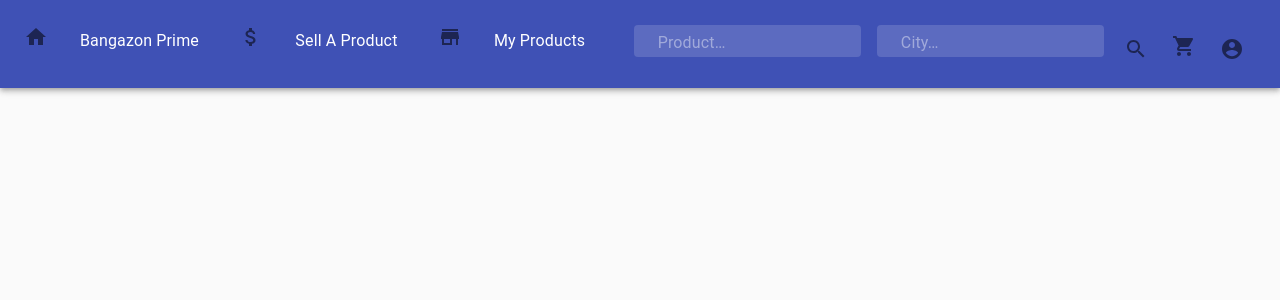
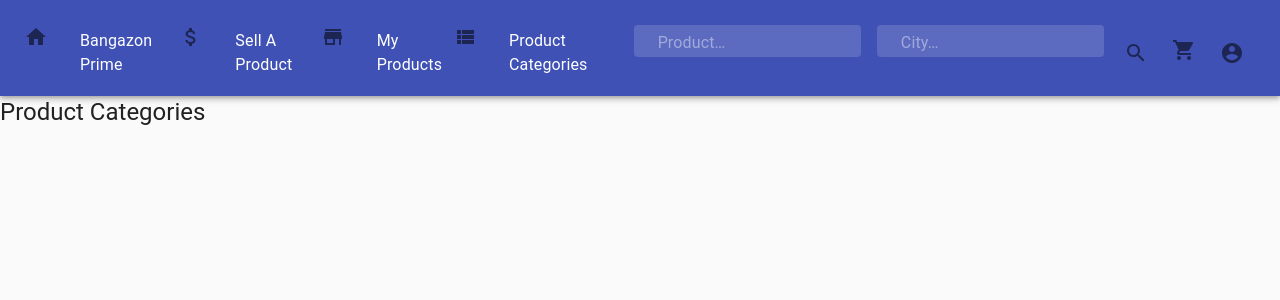
Before and after one commit to nss-cohort-36/bangazon-client-imagination-station-react, a React (Create React App) app in the folder bangazon/: page /product_categories in a window 1280 px wide. Shown: the top 300 px of the page. Built offline with nearby package versions, Linux system fonts and the light colour scheme; sample sign-in values are in the browser's storage.

Commit message:
added Product Categories to AppBar and updated Application Views

```diff
--- a/bangazon/src/components/ApplicationViews.js
+++ b/bangazon/src/components/ApplicationViews.js
@@ -7,14 +7,14 @@ import ProductDetail from './products/ProductDetails'
 import { isAuthenticated } from "../modules/simpleAuth";
 import OrderDetail from "./orders/OrderDetail";
 import SearchList from "./products/searchList"
-// import ProductDetail from './products/ProductDetails'
 import MyProductList from './products/MyProductList'
 import Home from './home/Home'
 import PaymentCreateForm from './payment/PaymentCreateForm'
-// import OrderDetail from './orders/OrderDetail'
 import Profile from './myAccount/Profile'
 import CompleteOrder from './orders/CompleteOrder'
 import ThankYou from "./orders/ThankYou"
+import ProductCategories from './products/ProductCategories';
+
 export default class ApplicationViews extends Component {
 
   render() {
@@ -112,6 +112,15 @@ export default class ApplicationViews extends Component {
             }
           }}
         />
+         <Route
+          exact path="/product_categories" render={props => {
+            if (isAuthenticated()) {
+              return <ProductCategories {...props} {...this.props} />
+            } else {
+              return <Redirect to='/login' />
+            }
+          }}
+        />
 
         <Route
           exact path="/" render={props => {
--- a/bangazon/src/components/nav/Navbar.js
+++ b/bangazon/src/components/nav/Navbar.js
@@ -26,7 +26,8 @@ import ListItem from '@material-ui/core/ListItem';
 import ListItemIcon from '@material-ui/core/ListItemIcon';
 import ListItemText from '@material-ui/core/ListItemText';
 import Home from '@material-ui/icons/Home'
-import AttachMoney from '@material-ui/icons/AttachMoney'
+import AttachMoney from '@material-ui/icons/AttachMoney';
+import ViewList from '@material-ui/icons/ViewList';
 import Store from '@material-ui/icons/Store'
 import './Navbar.css'
 import { isAuthenticated, logout } from "../../modules/simpleAuth"
@@ -229,6 +230,14 @@ class NavBar extends React.Component {
           </IconButton>
           <Link id="mobile-nav-link" to="/products"><p>My Products</p></Link>
         </MenuItem>
+
+        <MenuItem onClick={this.handleMobileMenuClose}>
+        <IconButton color="inherit" id="shopping-link">
+          <Link id="mobile-nav-link" to="/product_categories"><ViewList id="shopping-link" /></Link>
+          </IconButton>
+          <Link id="mobile-nav-link" to="/product_categories"><p>Product Categories</p></Link>
+        </MenuItem>
+
         <MenuItem onClick={this.handleMobileMenuClose}>
           <IconButton color="inherit" >
             {/* <Badge badgeContent={4} color="secondary"> */}
@@ -285,6 +294,9 @@ class NavBar extends React.Component {
 
               <ListItemIcon><Link to="/products" id="shopping-link" ><Store /></Link></ListItemIcon>
               <ListItemText><Link to="/products" id="nav-link">My Products</Link></ListItemText>
+              <ListItemIcon><Link to="/product_categories" id="shopping-link" ><ViewList /></Link></ListItemIcon>
+              <ListItemText><Link to="/product_categories" id="nav-link">Product Categories</Link></ListItemText>
+
               <div className={classes.search}>
                 <InputBase
                   placeholder="Product…"
--- /dev/null
+++ b/bangazon/src/components/products/ProductCategories.js
@@ -0,0 +1,28 @@
+import React, { Component }  from 'react';
+import PropTypes from 'prop-types';
+import { withStyles } from '@material-ui/core/styles';
+import Button from '@material-ui/core/Button';
+import Typography from '@material-ui/core/Typography';
+import List from '@material-ui/core/List';
+import ListItem from '@material-ui/core/ListItem';
+import ListItemText from '@material-ui/core/ListItemText';
+import Grid from '@material-ui/core/Grid';
+import "./Product.css";
+import APIManager from '../../modules/APIManager'
+
+
+class ProductCategories extends Component {
+    state = {
+        products: []
+    }
+
+    render(){
+        return(
+            <>
+                <Typography variant="h5" component="h1">Product Categories</Typography>
+            </>
+        )
+    }
+}
+
+export default ProductCategories;
```
